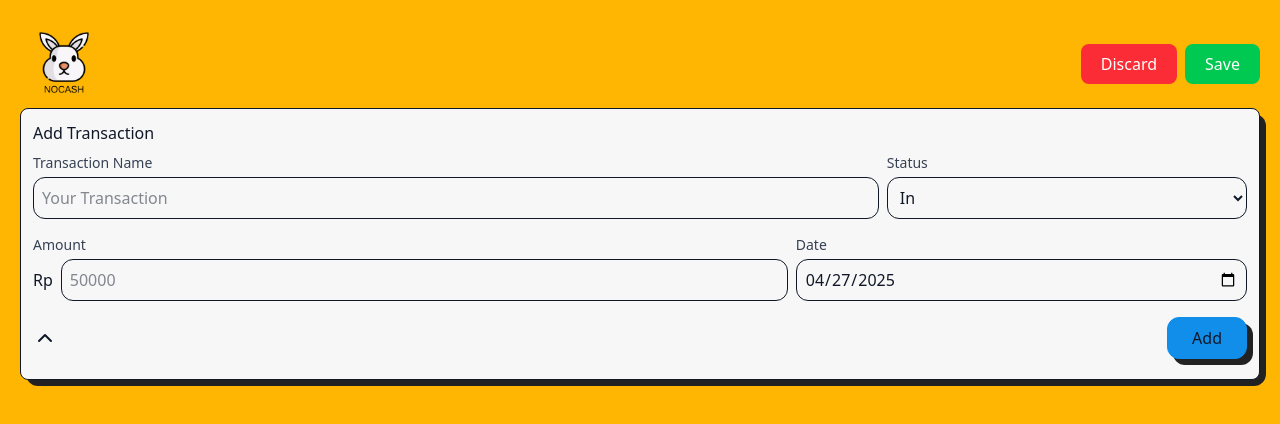
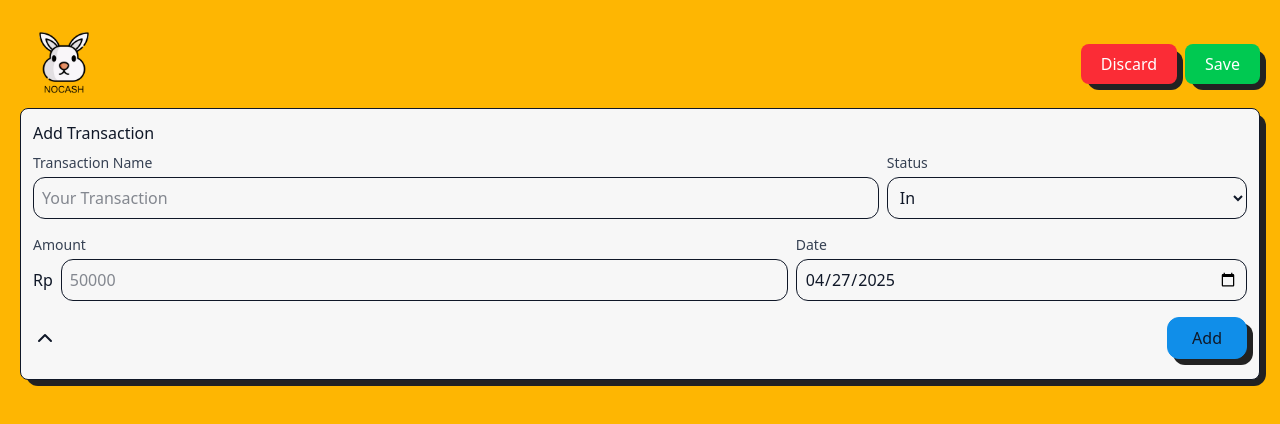
Before and after one commit to difhaels/nocash-react, a React (Vite) app: page /home in a window 1280 px wide. Shown: the top 424 px of the page. Built offline with nearby package versions, Linux system fonts and the light colour scheme.

Commit message:
header v2

```diff
--- a/src/components/Header.jsx
+++ b/src/components/Header.jsx
@@ -1,17 +1,26 @@
-import React from 'react'
+import React from "react";
+import ShadowComp from "./ShadowComp";
 
 export default function Header() {
   return (
     <div className="flex justify-between items-center">
       <img src="/logonocash.png" alt="logo" className="h-22" />
       <div className="flex gap-2">
-      <div className="bg-red-500 text-white px-5 py-2 cursor-pointer rounded-lg">
+        <ShadowComp
+          child={
+            <div className="bg-red-500 text-white px-5 py-2 cursor-pointer rounded-lg relative z-[5]">
               <h1>Discard</h1>
             </div>
-      <div className="bg-green-500 text-white px-5 py-2 cursor-pointer rounded-lg">
+          }
+        />
+        <ShadowComp
+          child={
+            <div className="bg-green-500 text-white px-5 py-2 cursor-pointer rounded-lg relative z-[5]">
               <h1>Save</h1>
             </div>
+          }
+        />
       </div>
     </div>
-  )
+  );
 }
--- a/src/components/ShadowComp.jsx
+++ b/src/components/ShadowComp.jsx
@@ -1,6 +1,6 @@
 import React from "react";
 
-export default function Shadow({ child }) {
+export default function ShadowComp({ child }) {
   return (
     <div className="relative inline-block">
       {/* Bayangan */}
```
Lines whose indentation alone changed are shown as unchanged.
